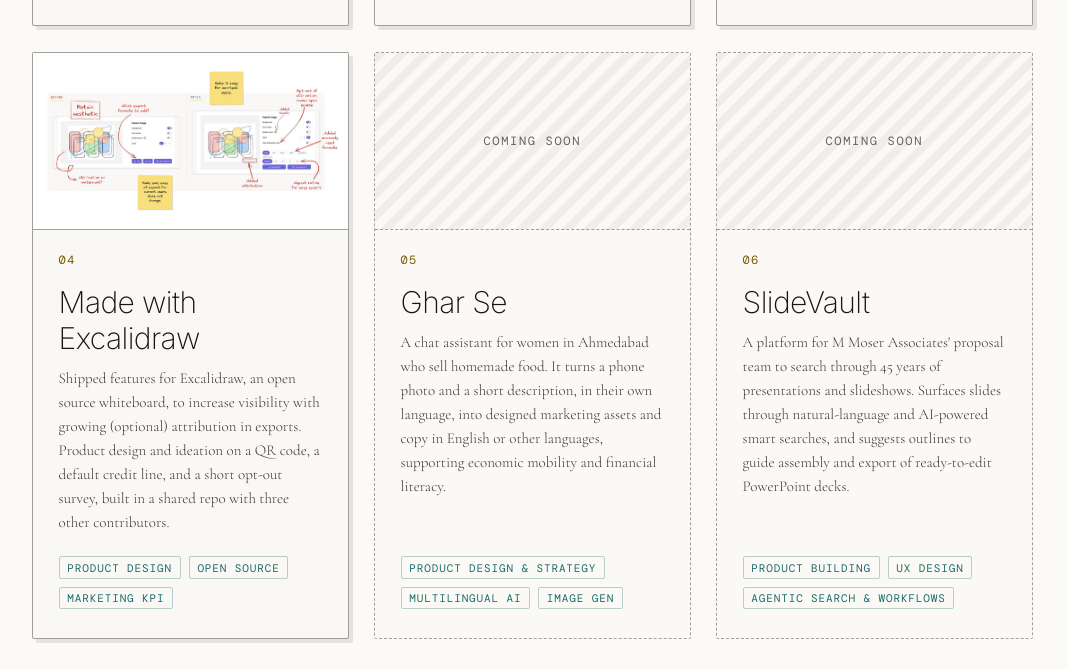
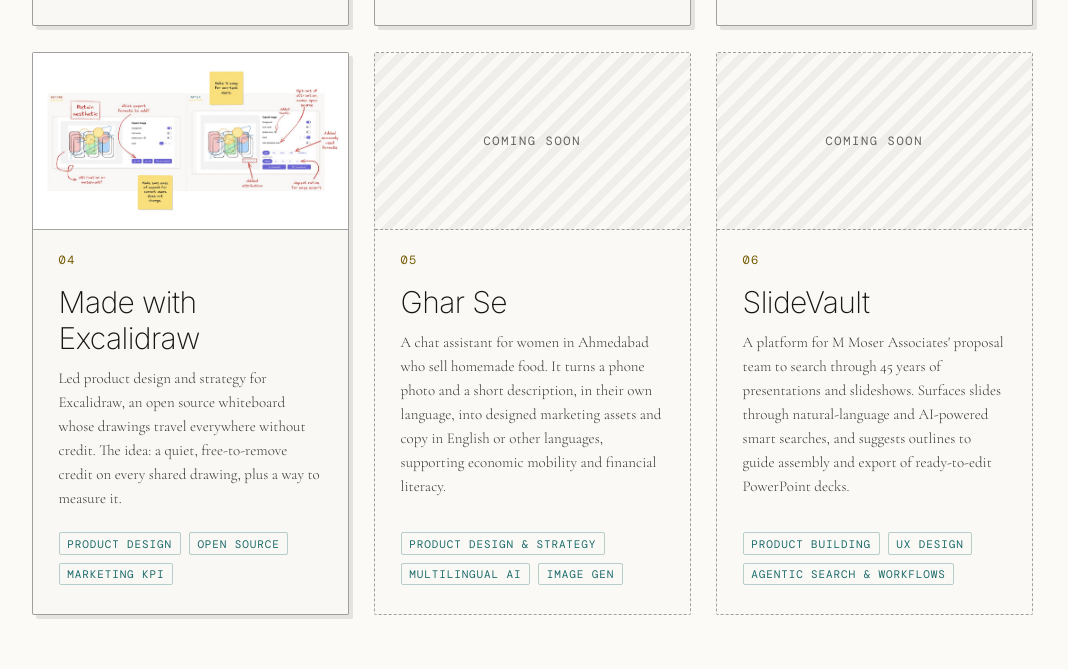
Before and after one commit to khushali-haji/khushalihaji, a plain HTML site: page index.html in a window 1280 px wide. Shown: the part 1457-2126 px from the top of the page, without its empty margins (108-1176 px from the left). Drawn offline with nearby package versions, Linux system fonts and the light colour scheme; a web font is replaced by a local one.

Commit message:
content(home): rewrite the Excalidraw project card
Lead with the role and the idea (a quiet, free-to-remove credit on every
shared drawing, plus a way to measure it) instead of listing features.

```diff
--- a/index.html
+++ b/index.html
@@ -2438,9 +2438,9 @@
         <div class="project-media is-whole" style="--media-bg:#fff"><img src="images/card-excalidraw.jpg" alt="Annotated before and after of the Excalidraw export dialog, with notes on the added formats, aspect ratios and default attribution mark" loading="lazy"></div>
         <span class="project-num">04</span>
         <h3 class="project-title">Made with Excalidraw</h3>
-        <p class="project-desc">Shipped features for Excalidraw, an open source whiteboard, to increase visibility with
-          growing (optional) attribution in exports. Product design and ideation on a QR code, a default credit line,
-          and a short opt-out survey, built in a shared repo with three other contributors.</p>
+        <p class="project-desc">Led product design and strategy for Excalidraw, an open source whiteboard whose drawings travel
+          everywhere without credit. The idea: a quiet, free-to-remove credit on every shared drawing, plus a way to
+          measure it.</p>
         <div class="project-tags">
           <span class="tag">Product Design</span>
           <span class="tag">Open Source</span>
```
